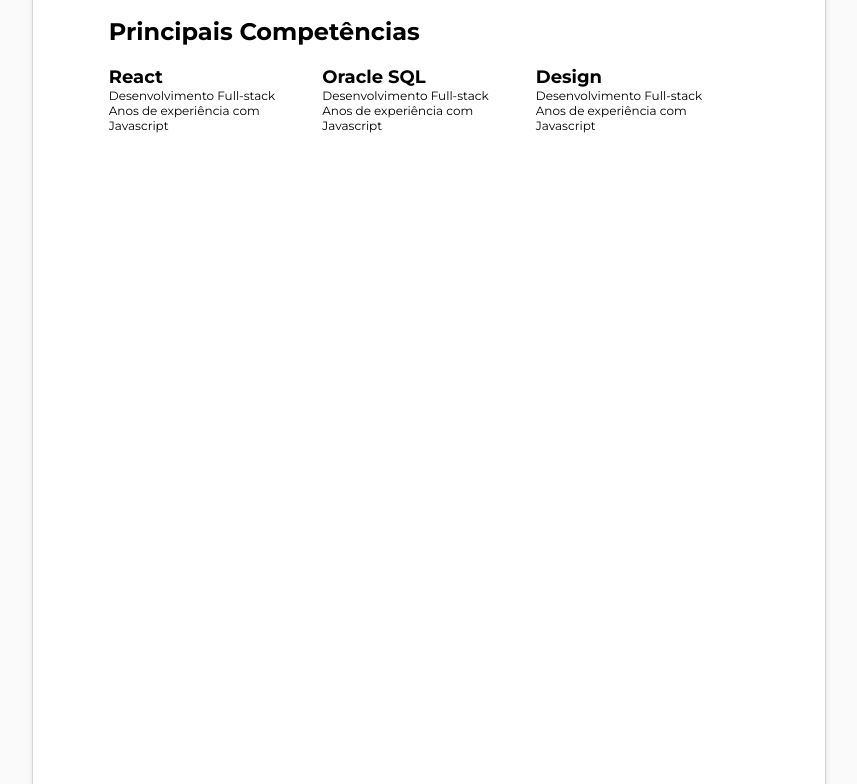
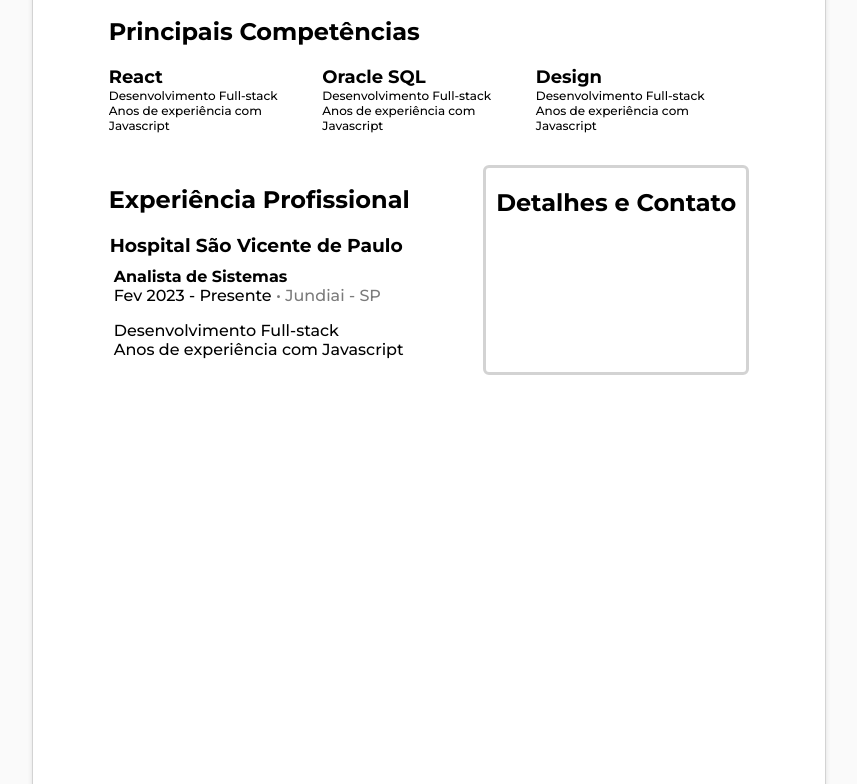
Before and after one commit to g-lippe/Resume, a plain HTML site: page index.html in a window 1280 px wide. Shown: the part 180-964 px from the top of the page, without its empty margins (211-1068 px from the left). Drawn offline with Linux system fonts and the light colour scheme.

Commit message:
Started Prof Exp

```diff
--- a/index.html
+++ b/index.html
@@ -48,11 +48,53 @@
                         </div>
 
                     </div>
+                </div>
+
+
+                <section class="middle">
 
 
 
 
-                </div>
+                    <div class="experience">
+                        <h2>Experiência Profissional</h2>
+
+                        <div class="experience_holder">
+
+
+                            <div class="experience_item">
+                                <h3>Hospital São Vicente de Paulo</h3>
+                                <h4>Analista de Sistemas</h5>
+                                <span>Fev 2023 - Presente</span>
+                                <span class="location"> • Jundiai - SP</span>
+                                <p>
+                                    Desenvolvimento Full-stack <br>
+                                    Anos de experiência com Javascript
+                                </p>
+                            </div>
+
+
+
+
+                        </div>
+
+
+                    </div>
+
+
+                    <div class="detalhes">
+                        <h2>Detalhes e Contato</h2>
+
+                    </div>
+
+
+                </section>
+
+
+
+
+
+
 
             </div>
 
--- a/styles.css
+++ b/styles.css
@@ -9,7 +9,7 @@ body {
     background-color: #FAFAFA;
     font-family: "Montserrat", serif;
     font-optical-sizing: auto;
-    font-weight: 400;
+    font-weight: 500;
     font-style: normal;
     /* letter-spacing: .1rem; */
 }
@@ -52,16 +52,16 @@ body {
 
     span {
         font-size: 16px;
-        font-weight: 400;
     }
 }
 
+.main_skills {
 
-.main_skills {
+    margin-bottom: 20px;
 
     .skills_holder {
         display: flex;
-        justify-content: space-between;
+        /* justify-content: space-evenly; */
     }
 
     .skill {
@@ -82,6 +82,45 @@ body {
 
 
 
+.middle {
+    /* background-color: #efefef; */
+    display: flex;
+    justify-content: space-between;
+}
+
+.experience {
+
+    .location {
+        color: #7b7b7b
+    }
+
+    .experience_item {
+
+        margin-left: 5px;
+
+        h3 {
+            margin: 0 0 10px -4px;
+        }
+
+        h4 {
+            margin: 0;
+        }
+    }
+
+
+
+}
+
+.detalhes {
+    border: rgb(211, 211, 211) 3px solid;
+    border-radius: 6px;
+    padding: 0 10px;
+    box-sizing: border-box;
+
+    h2 {
+        /* margin: 0; */
+    }
+}
 
 
 
```
